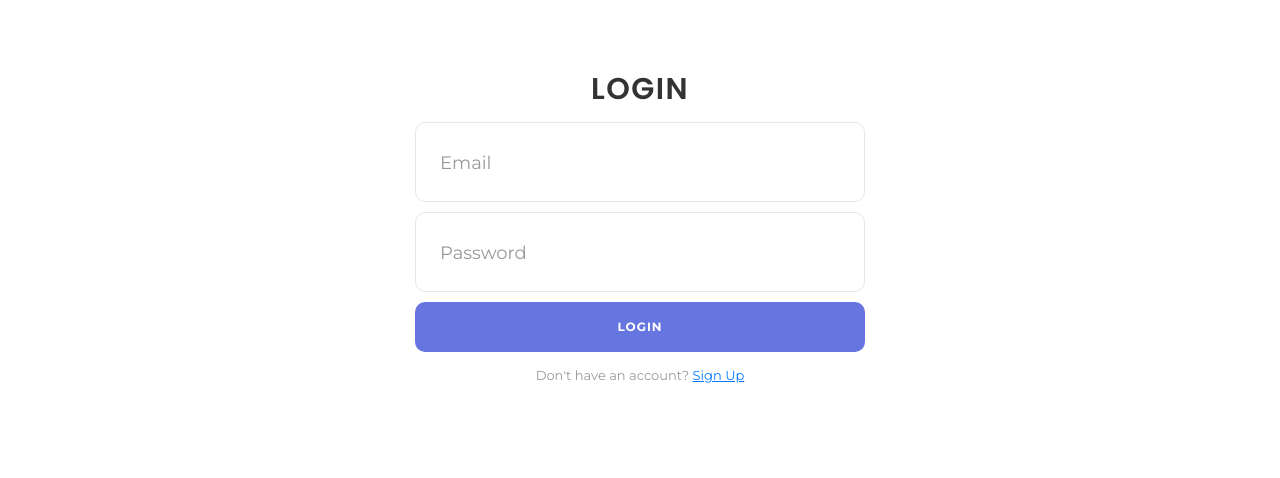
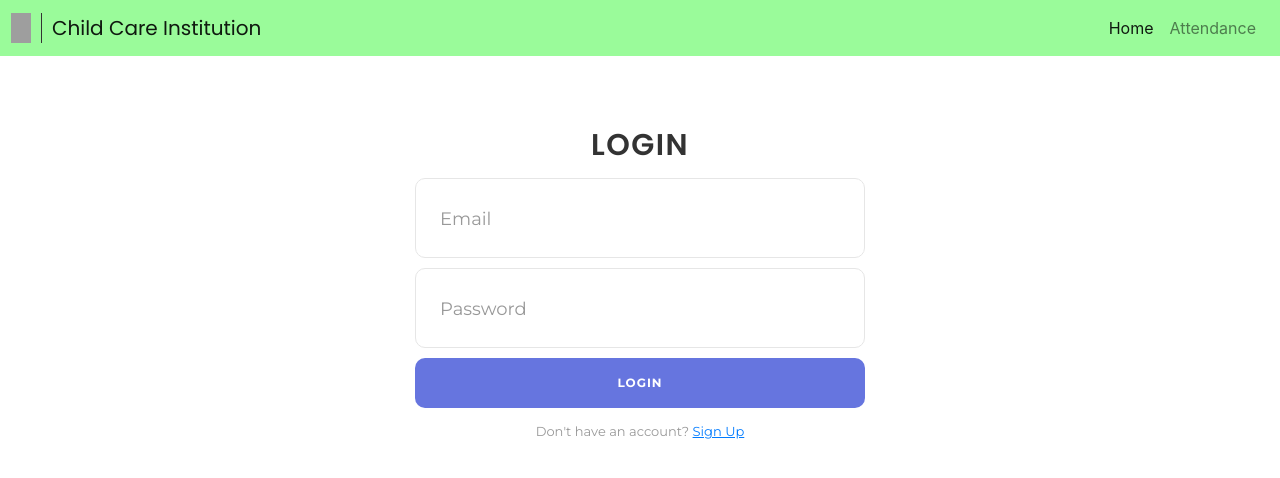
Before and after one commit to VarthanV/sih_frontend, a React (Create React App) app: page / in a window 1280 px wide. Shown: the top 478 px of the page. Built offline with nearby package versions, Linux system fonts and the light colour scheme; grey boxes are pictures that could not be loaded.

Commit message:
Changed Title

```diff
--- a/public/index.html
+++ b/public/index.html
@@ -25,7 +25,7 @@
       work correctly both with client-side routing and a non-root public URL.
       Learn how to configure a non-root public URL by running `npm run build`.
     -->
-    <title>React App</title>
+    <title> Student Management </title>
   </head>
   <body>
     <noscript>You need to enable JavaScript to run this app.</noscript>
--- a/src/App.js
+++ b/src/App.js
@@ -8,6 +8,7 @@ import ViewStudents from "./components/ViewStudents";
 import StudentDetail from "./components/StudentDetail";
 import Attendance from "./components/Attendance";
 import AddGuardians from "./components/AddGuardians";
+import Navbar from './components/navbar';
 
 function App() {
   useEffect(() => {
@@ -18,6 +19,7 @@ function App() {
 
     <Router>
       <div>
+        <Navbar></Navbar>
         <Route path="/register" exact component={SignUp}></Route>
         <Route path="/login" exact component={Login}></Route>
         <Route path="/addchild" exact component={AddChild}></Route>
```
